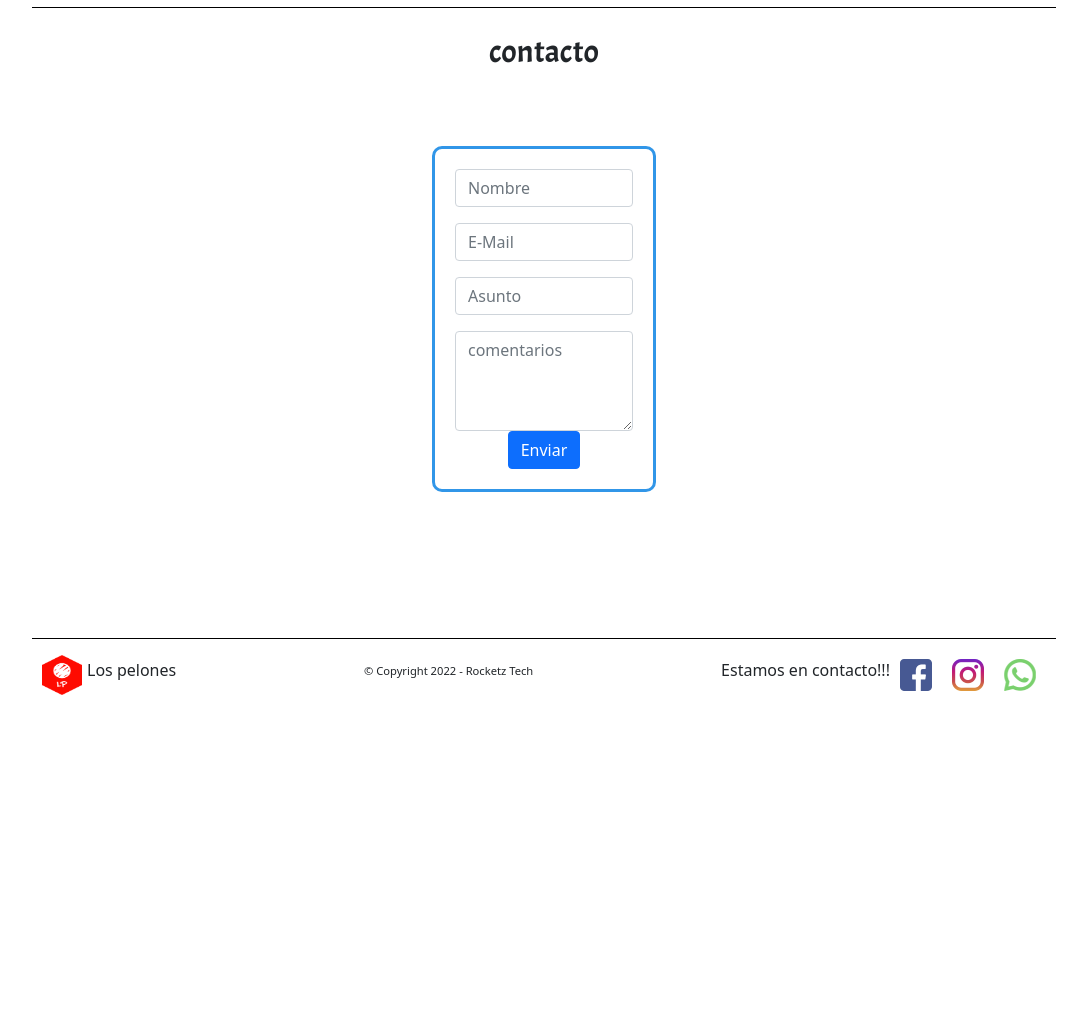
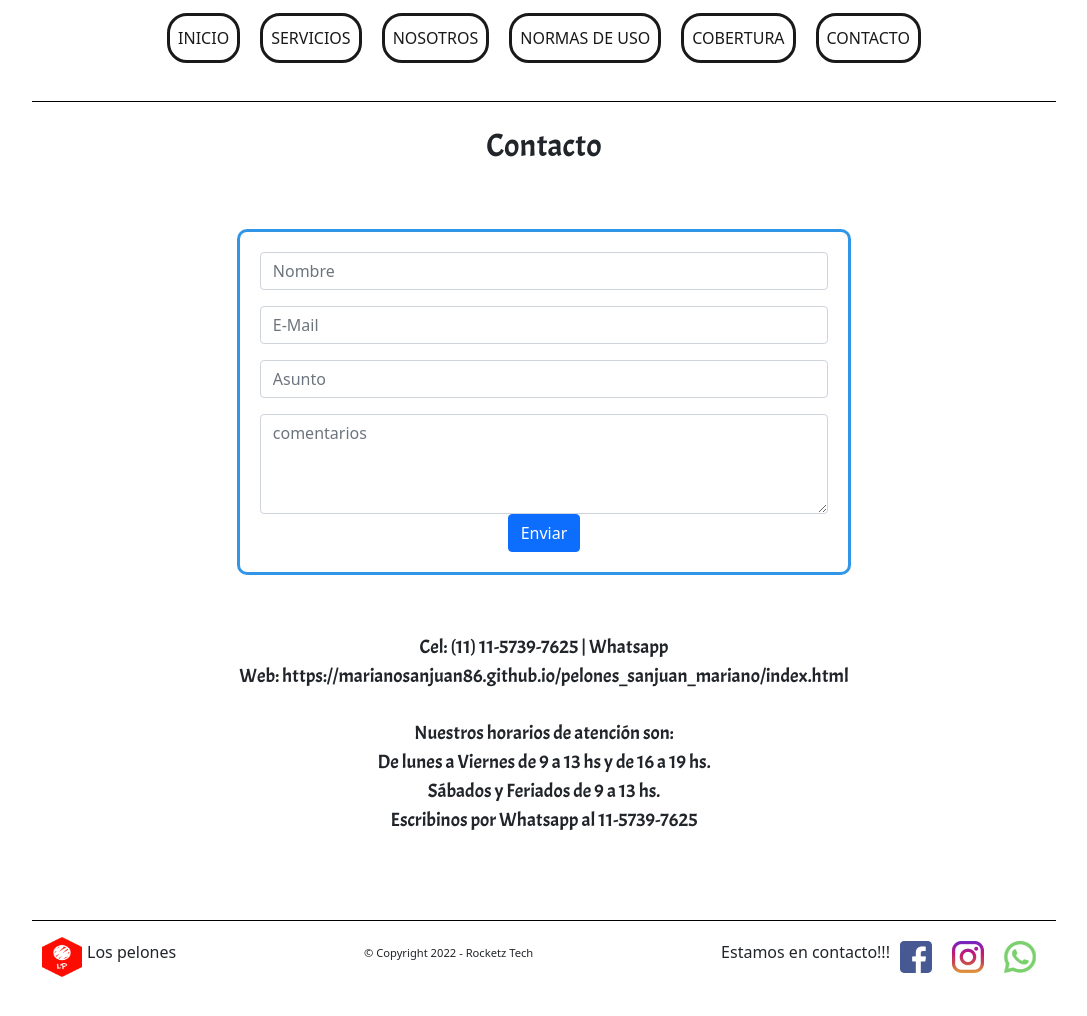
Before and after one commit to marianosanjuan86/pelones_sanjuan_mariano, a website: page views/contacto.html in a window 1280 px wide. Shown: the part 282-1298 px from the top of the page, without its empty margins (96-1183 px from the left). Before the commit the page ends 1043 px from the top, so only its background shows below. Drawn offline with nearby package versions, Linux system fonts and the light colour scheme.

Commit message:
termina contacto.html

```diff
--- a/scss/_estilosContacto.scss
+++ b/scss/_estilosContacto.scss
@@ -25,7 +25,7 @@ form{
     border-style: solid;
     border-color: $color1;
     border-radius: 10px;
-    margin: 50px 400px;
+    margin: 3vw 20%;
     padding: 20px;
 }
 
--- a/views/contacto.html
+++ b/views/contacto.html
@@ -56,7 +56,7 @@
         </div>
       </nav>
     <section id="seccionContacto">
-        <h2 class="subTitulos">contacto</h2>
+        <h2 class="subTitulos">Contacto</h2>
         <form>
             <div class="mb-3">
                 <input type="text" class="form-control" placeholder="Nombre" id="exampleInputPassword1">
@@ -71,6 +71,22 @@
 
             <button type="submit" class="btn btn-primary">Enviar</button>
           </form>
+          <div>
+            <p>
+              Cel: (11) 11-5739-7625 | Whatsapp
+              <br>
+              Web:  https://marianosanjuan86.github.io/pelones_sanjuan_mariano/index.html
+              <br>
+              <br>
+              Nuestros horarios de atención son:
+              <br>
+              De lunes a Viernes de 9 a 13 hs y de 16 a 19 hs.
+              <br>
+              Sábados y Feriados de 9 a 13 hs.
+              <br>
+              Escribinos por Whatsapp al 11-5739-7625
+            </p>
+          </div>
     </section>
 
 
```
Also changed, not shown: css/index.css.
